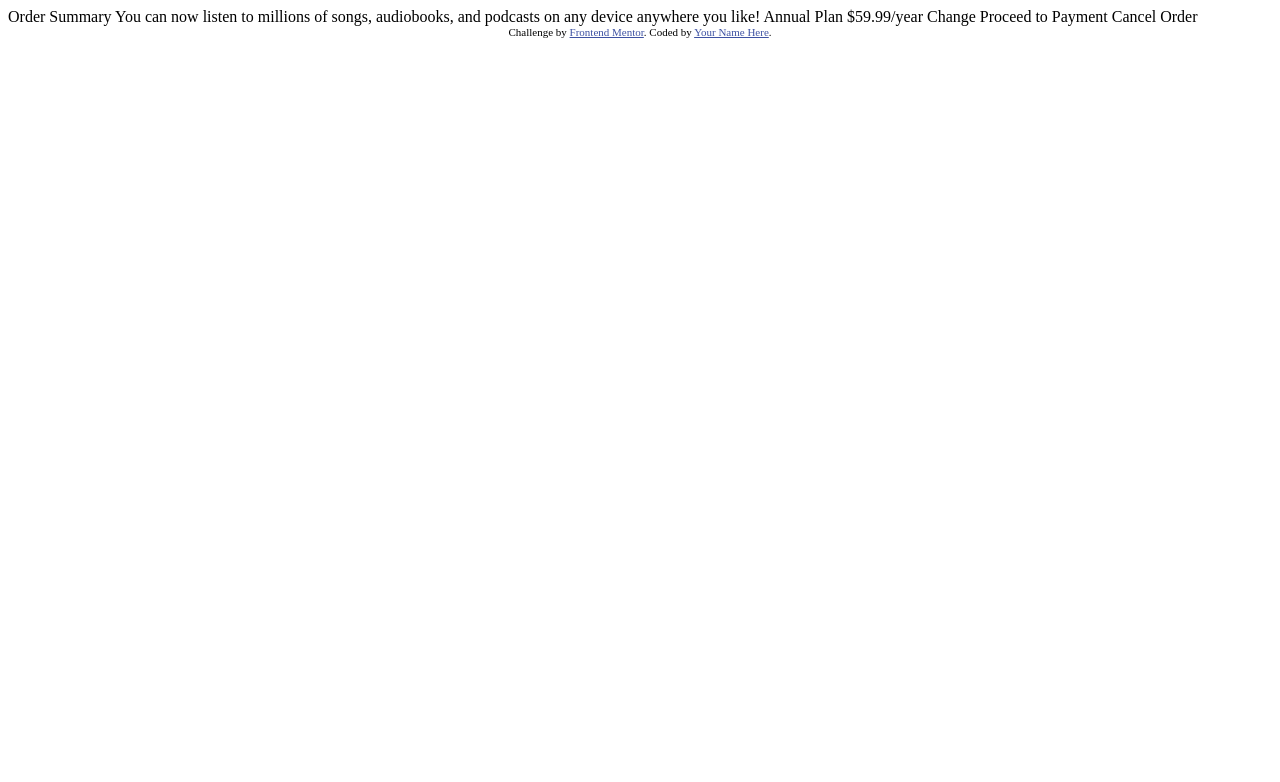
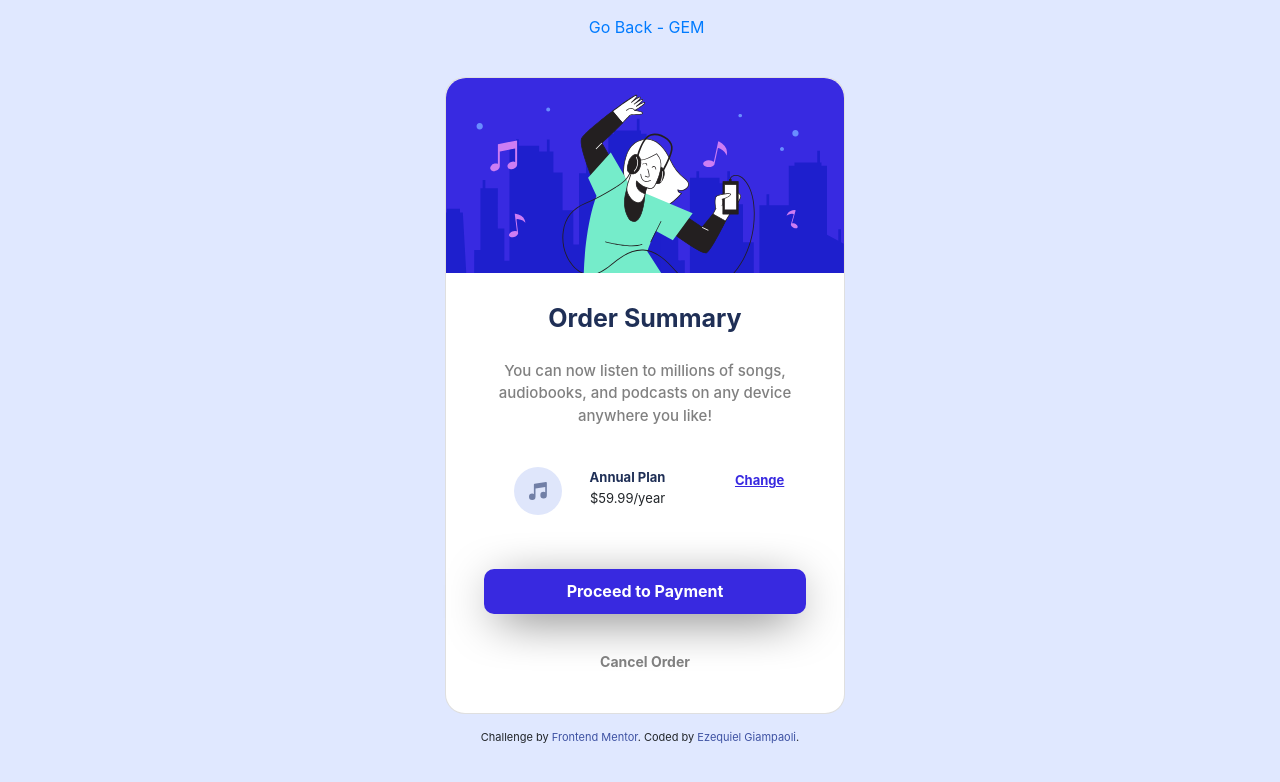
Before and after one commit to egiam/frontendmentor_challenges, a plain HTML site: page Order summary component/order-summary-component-main/index.html in a window 1280 px wide. Drawn offline with nearby package versions, Linux system fonts and the light colour scheme.

Commit message:
First Challenge

```diff
--- a/Order summary component/order-summary-component-main/index.html
+++ b/Order summary component/order-summary-component-main/index.html
@@ -1,37 +1,213 @@
 <!DOCTYPE html>
 <html lang="en">
+
 <head>
-  <meta charset="UTF-8">
-  <meta name="viewport" content="width=device-width, initial-scale=1.0"> <!-- displays site properly based on user's device -->
+    <meta charset="UTF-8" />
+    <meta name="viewport" content="width=device-width, initial-scale=1.0" />
+    <!-- displays site properly based on user's device -->
 
-  <link rel="icon" type="image/png" sizes="32x32" href="./images/favicon-32x32.png">
+    <link rel="icon" type="image/png" sizes="32x32" href="./images/favicon-32x32.png" />
 
     <title>Frontend Mentor | Order summary card</title>
 
+    <link rel="stylesheet" href="https://cdn.jsdelivr.net/npm/bootstrap@4.3.1/dist/css/bootstrap.min.css" integrity="sha384-ggOyR0iXCbMQv3Xipma34MD+dH/1fQ784/j6cY/iJTQUOhcWr7x9JvoRxT2MZw1T" crossorigin="anonymous" />
+
     <!-- Feel free to remove these styles or customise in your own stylesheet 👍 -->
     <style>
-    .attribution { font-size: 11px; text-align: center; }
-    .attribution a { color: hsl(228, 45%, 44%); }
+        * {
+            box-sizing: border-box;
+            margin: 0;
+            padding: 0;
+        }
+
+        body {
+            background-color: hsl(225, 100%, 94%);
+            padding-top: 15px;
+        }
+
+        .attribution {
+            padding-top: 15px;
+            font-size: 11px;
+            text-align: center;
+        }
+
+        .attribution a {
+            color: hsl(228, 45%, 44%);
+        }
+
+        .container {
+            width: 350px;
+            margin: 10% auto 5% auto;
+        }
+
+        .card-style {
+            border-radius: 20px !important;
+            width: 20rem;
+        }
+
+        .card-style-img {
+            border-top-left-radius: 20px;
+            border-top-right-radius: 20px;
+        }
+
+        .card-body {
+            text-align: center;
+        }
+
+        .container-price {
+            columns: 3;
+            margin-bottom: 10px;
+        }
+
+        .container-price p {
+            font-size: 13px;
+            line-height: 5px;
+            margin-left: -35px;
+            align-items: left;
+        }
+
+        .plan {
+            padding-top: 8px;
+            font-weight: bold;
+            color: hsl(223, 47%, 23%);
+        }
+
+        .change {
+            font-size: 13px;
+            color: hsl(245, 75%, 52%);
+            font-weight: bold;
+            text-decoration: underline;
+        }
+
+        .change:hover {
+            text-decoration: none;
+            color: hsl(245, 75%, 52%);
+        }
+
+        .card-text {
+            font-size: 15px;
+            margin: 0 10px 40px 10px;
+            color: gray;
+            font-weight: 500;
+        }
+
+        .card-title {
+            font-weight: bold;
+            font-size: 25px;
+            padding-bottom: 15px;
+            margin-top: 10px;
+            color: hsl(223, 47%, 23%);
+        }
+
+        .btn-container {
+            width: 100%;
+            height: 45px;
+            text-align: center;
+            align-items: center;
+            border-radius: 10px;
+            font-weight: bold;
+            padding: 10px 30px;
+            justify-content: center;
+            background-color: hsl(245, 75%, 52%);
+            box-shadow: 1px 10px 50px -13px black;
+            border: none;
+            margin-bottom: 20px;
+        }
+
+        .btn-container:hover {
+            background-color: hsl(244, 30%, 54%);
+        }
+
+        .cancel {
+            color: gray;
+            font-weight: bold;
+            text-decoration: none;
+        }
+
+        .cancel:hover {
+            color: hsl(223, 47%, 23%);
+            text-decoration: none;
+        }
+
+        .nav-head a {
+            padding-left: 37%;
+            align-items: center;
+            text-align: center;
+        }
+
+        @media (min-width: 700px) {
+            .container {
+                width: 420px;
+                margin: 3% auto 1% auto;
+            }
+            .card-body {
+                padding-bottom: 40px;
+            }
+            .card-style {
+                border-radius: 20px !important;
+                width: 25rem;
+            }
+            .img-icon {
+                margin-right: -35px;
+            }
+            .change {
+                padding-right: 20px;
+            }
+            .btn-container {
+                width: 90%;
+                margin-bottom: 35px;
+                margin-top: 20px;
+            }
+            .cancel {
+                font-size: 14px;
+                margin-top: 0;
+            }
+            .nav-head a {
+                padding-left: 46%;
+            }
+        }
     </style>
 </head>
+
 <body>
+    <header class="header-container">
+        <nav class="nav-head">
+            <a href="../../index.html" class="gem" target="">
+          Go Back - <span class="gem-span">GEM</span>
+        </a>
+        </nav>
+    </header>
 
-  Order Summary
+    <div class="container">
+        <div class="card card-style">
+            <img src="./images/illustration-hero.svg" class="card-style-img" alt="..." />
+            <div class="card-body">
+                <h5 class="card-title">Order Summary</h5>
+                <p class="card-text">
+                    You can now listen to millions of songs, audiobooks, and podcasts on any device anywhere you like!
+                </p>
 
-  You can now listen to millions of songs, audiobooks, and podcasts on any
-  device anywhere you like!
-
-  Annual Plan
-  $59.99/year
-
-  Change
-
-  Proceed to Payment
-  Cancel Order
+                <div class="container-price">
+                    <img class="img-icon" src="./images/icon-music.svg" alt="" />
+                    <p class="plan">Annual Plan</p>
+                    <p>$59.99/year</p>
+                    <a class="change" href="#">Change</a>
+                </div>
+                <br />
+                <a href="#" class="btn btn-primary btn-container">Proceed to Payment</a
+          >
+          <br />
+          <a class="cancel" href="">Cancel Order</a>
+            </div>
+        </div>
 
         <div class="attribution">
-    Challenge by <a href="https://www.frontendmentor.io?ref=challenge" target="_blank">Frontend Mentor</a>.
-    Coded by <a href="#">Your Name Here</a>.
+            Challenge by
+            <a href="https://www.frontendmentor.io?ref=challenge" target="_blank">Frontend Mentor</a
+        >. Coded by
+        <a href="https://egiam.github.io/" target="_blank">Ezequiel Giampaoli</a
+        >.
+      </div>
     </div>
   </body>
 </html>
```
Also changed, not shown: index.html (+3 -3 lines). Lines whose indentation alone changed are shown as unchanged.
